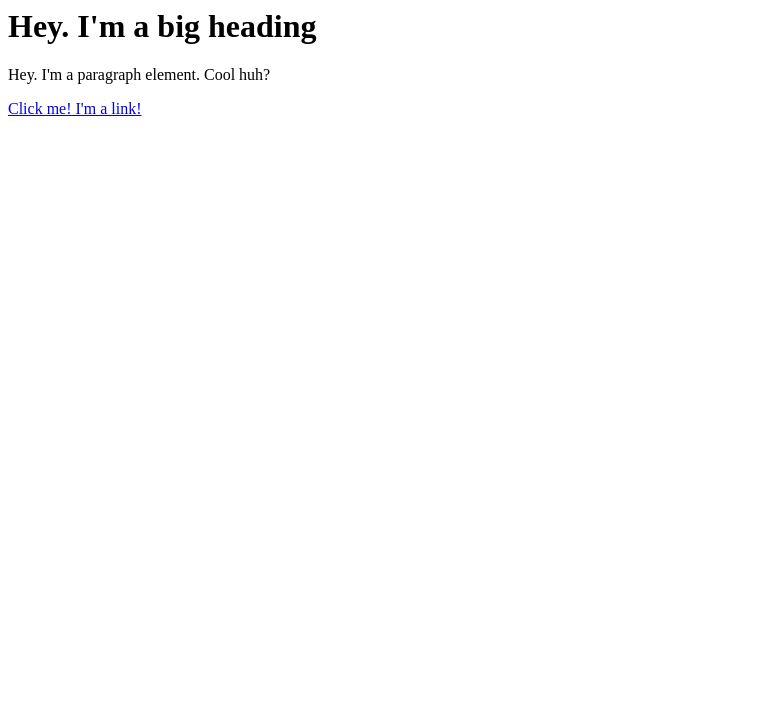
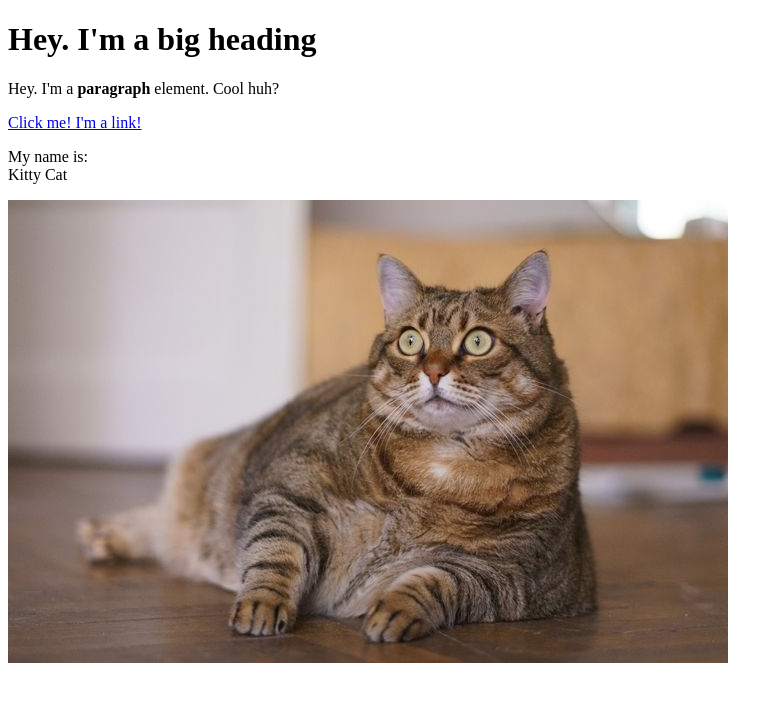
Before and after one commit to Wes627/cartoon-hero, a plain HTML site: page test.html in a window 1280 px wide. Shown: the whole page, without its empty margins (0-783 px from the left). Drawn offline with Linux system fonts and the light colour scheme.

Commit message:
Added a cat image and a few more elements
Added a cat image and a few more elements

```diff
--- a/test.html
+++ b/test.html
@@ -1,3 +1,14 @@
+<!DOCTYPE html>
+<html>
+<head>
+	<title>Test Page</title>
+</head>
+<body>
 <h1>Hey. I'm a big heading</h1>
-<p>Hey. I'm a paragraph element. Cool huh?</p>
+<p>Hey. I'm a <b>paragraph</b> element. Cool huh?</p>
 <a href="https://google.com" target="_blank" title="Let's go to google">Click me! I'm a link!</a>
+<p>My name is: <br>
+ Kitty Cat</p>
+<img src="img/cat.jpeg">
+</body>
+</html>
```
Also changed, not shown: img/cat.jpeg (added), 1 other file.
